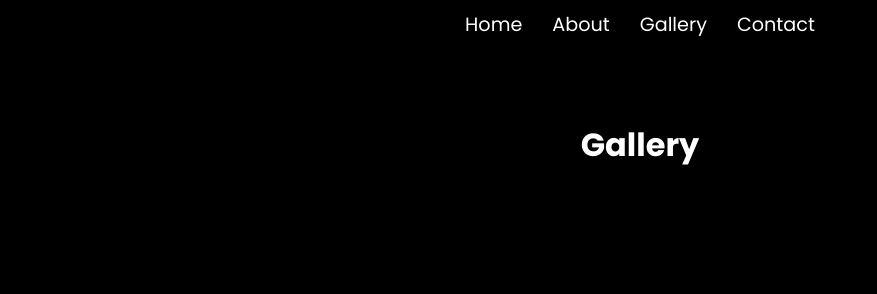
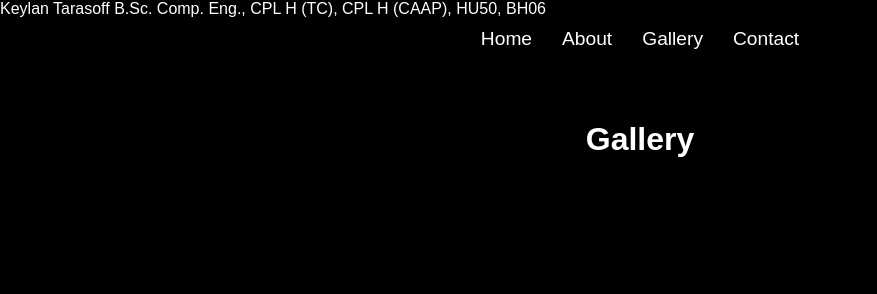
Before and after one commit to Bolltted/bolltted.github.io, a plain HTML site: page gallery.html in a window 1280 px wide. Shown: the whole page, without its empty margins (0-877 px from the left). Drawn offline with Linux system fonts and the light colour scheme.

Commit message:
Update gallery.html

```diff
--- a/gallery.html
+++ b/gallery.html
@@ -4,13 +4,17 @@
     <meta charset="UTF-8">
     <meta name="viewport" content="width=device-width, initial-scale=1.0">
     <title>Gallery - Keylan Tarasoff</title>
-    <link href="https://fonts.googleapis.com/css2?family=Poppins:wght@400;700&display=swap" rel="stylesheet">
+    <link href="https://fonts.googleapis.com/css2?family=Montserrat:wght@400;700&display=swap" rel="stylesheet">
     <link rel="stylesheet" href="styles.css">
     <link rel="icon" href="favicon.ico" type="image/x-icon">
 </head>
 <body>
     <header>
         <nav>
+            <div class="logo">
+                Keylan Tarasoff
+                <span>B.Sc. Comp. Eng., CPL H (TC), CPL H (CAAP), HU50, BH06</span>
+            </div>
             <ul>
                 <li><a href="index.html">Home</a></li>
                 <li><a href="about.html">About</a></li>
```
